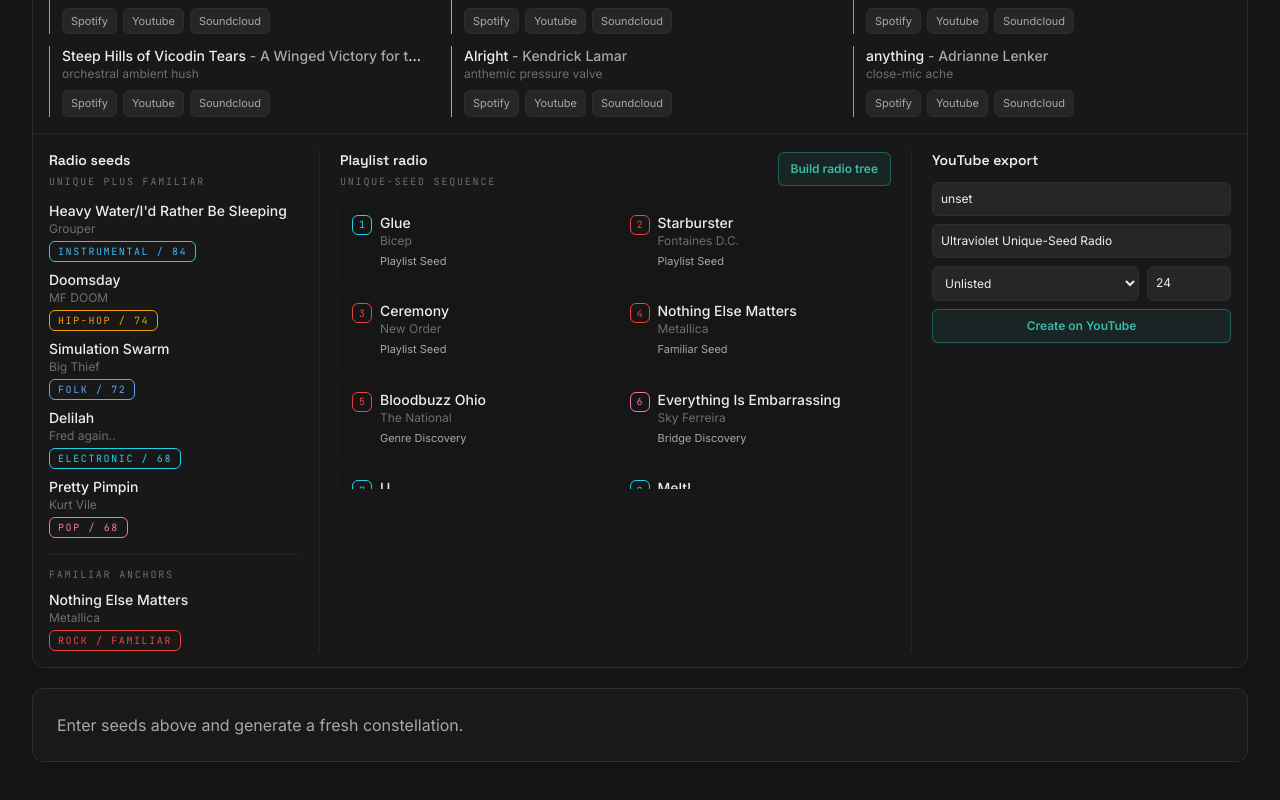
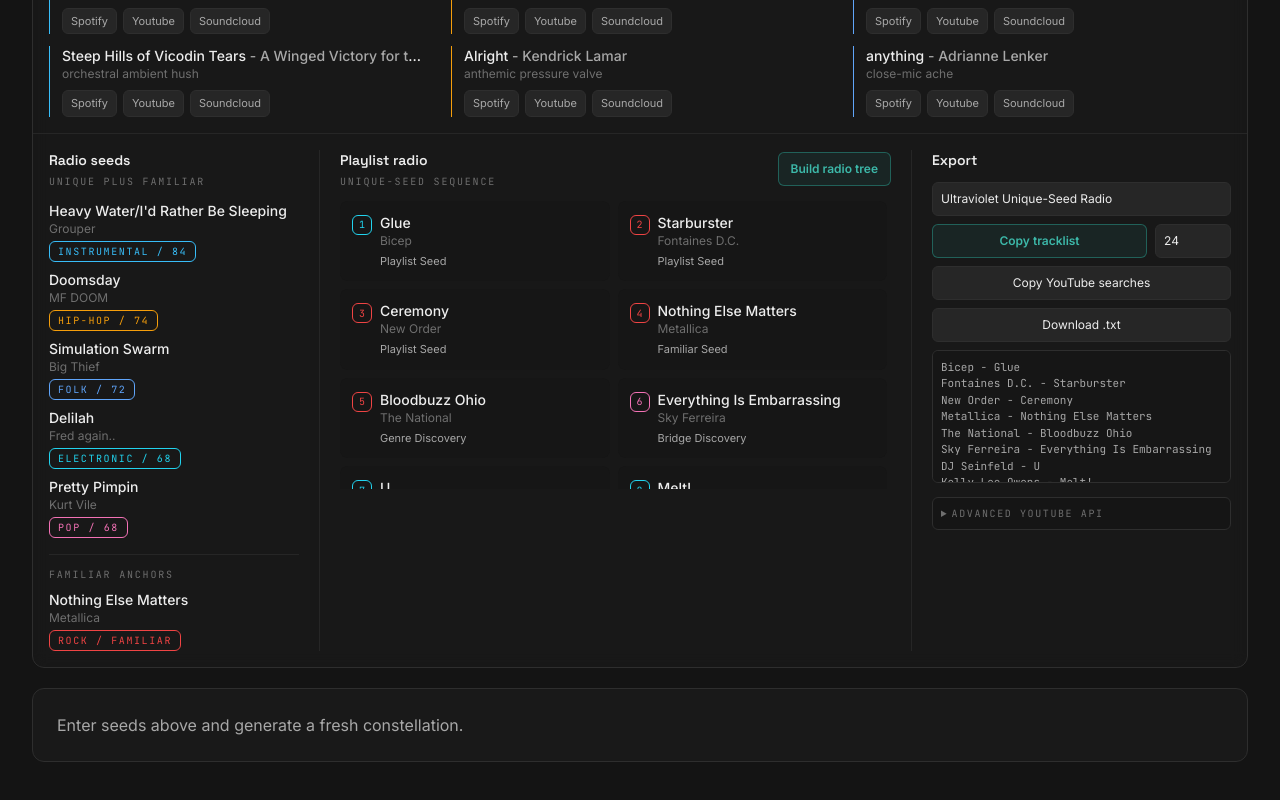
Before and after one commit to uhchi-actual/ultraviolet, a Next.js app in the folder frontend/: page /tree in a window 1280 px wide. Shown: the part 1069-1869 px from the top of the page. Built offline with nearby package versions, Linux system fonts and the light colour scheme; no server answers.

Commit message:
Make radio export self contained

```diff
--- a/frontend/src/components/tree/StreamingSourcesPanel.tsx
+++ b/frontend/src/components/tree/StreamingSourcesPanel.tsx
@@ -1,6 +1,6 @@
 "use client";
 
-import { useEffect, useMemo, useState } from "react";
+import { useEffect, useMemo, useRef, useState } from "react";
 
 import { motifForGenre } from "@/lib/genreMotifs";
 import { buildPlaylistRadio, radioToSeedText } from "@/lib/playlistRadio";
@@ -84,9 +84,12 @@
   const [youtubeTitle, setYouTubeTitle] = useState("Ultraviolet Unique-Seed Radio");
   const [youtubePrivacy, setYouTubePrivacy] = useState<"private" | "unlisted" | "public">("unlisted");
   const [youtubeLimit, setYouTubeLimit] = useState(24);
+  const [exportPreviewText, setExportPreviewText] = useState<string | null>(null);
+  const [exportStatus, setExportStatus] = useState<string | null>(null);
   const [youtubeStatus, setYouTubeStatus] = useState<string | null>(null);
   const [youtubeResult, setYouTubeResult] = useState<YouTubeExportResult | null>(null);
   const [youtubeLoading, setYouTubeLoading] = useState(false);
+  const exportTextAreaRef = useRef<HTMLTextAreaElement | null>(null);
 
   useEffect(() => {
     const id = configuredSpotifyClientId();
@@ -111,8 +114,26 @@
   const analysis = useMemo(() => analyzeStreamingTracks(tracks), [tracks]);
   const radio = useMemo(() => buildPlaylistRadio(tracks), [tracks]);
   const radioSeedText = useMemo(() => radioToSeedText(radio, 50), [radio]);
+  const exportTracks = useMemo(() => radio.tracks.slice(0, youtubeLimit), [radio.tracks, youtubeLimit]);
+  const exportListText = useMemo(
+    () => exportTracks.map((track) => `${track.artist} - ${track.title}`).join("\n"),
+    [exportTracks],
+  );
+  const youtubeSearchText = useMemo(
+    () =>
+      exportTracks
+        .map((track, index) => `${index + 1}. ${track.artist} - ${track.title}\n${providerSearchUrl(track, "youtube")}`)
+        .join("\n\n"),
+    [exportTracks],
+  );
+  const exportVisibleText = exportPreviewText ?? exportListText;
   const spotifySetupUri = useMemo(() => loopbackRedirectUri(redirectUri), [redirectUri]);
   const localhostRedirect = useMemo(() => isLocalhostRedirect(redirectUri), [redirectUri]);
+
+  useEffect(() => {
+    setExportPreviewText(null);
+    setExportStatus(null);
+  }, [exportListText]);
 
   async function connectSpotify() {
     if (!clientId.trim()) {
@@ -189,12 +210,61 @@
     await loadPlaylist(playlistId, access);
   }
 
+  function selectExportText(value: string, statusMessage: string) {
+    setExportPreviewText(value);
+    window.setTimeout(() => {
+      exportTextAreaRef.current?.focus();
+      exportTextAreaRef.current?.select();
+    }, 0);
+    setExportStatus(statusMessage);
+  }
+
+  async function copyExportText(value: string, successMessage: string, fallbackMessage: string) {
+    if (!value) {
+      setExportStatus("Generate a radio sequence first");
+      return;
+    }
+    setExportPreviewText(value);
+    try {
+      await navigator.clipboard.writeText(value);
+      setExportStatus(successMessage);
+      return;
+    } catch {
+      const textarea = document.createElement("textarea");
+      textarea.value = value;
+      textarea.setAttribute("readonly", "true");
+      textarea.style.position = "fixed";
+      textarea.style.left = "-9999px";
+      textarea.style.top = "0";
+      document.body.appendChild(textarea);
+      textarea.select();
+      const copied = document.execCommand("copy");
+      document.body.removeChild(textarea);
+      if (copied) setExportStatus(successMessage);
+      else selectExportText(value, fallbackMessage);
+    }
+  }
+
+  function downloadExportText() {
+    if (!exportListText) {
+      setExportStatus("Generate a radio sequence first");
+      return;
+    }
+    const blob = new Blob([exportListText], { type: "text/plain;charset=utf-8" });
+    const url = URL.createObjectURL(blob);
+    const link = document.createElement("a");
+    link.href = url;
+    link.download = `${youtubeTitle.trim() || "ultraviolet-radio"}.txt`;
+    link.click();
+    URL.revokeObjectURL(url);
+    setExportStatus("Tracklist downloaded");
+  }
+
   async function createYouTubePlaylist() {
     if (!youtubeClientId.trim()) {
       setYouTubeStatus("Add a YouTube Client ID");
       return;
     }
-    const exportTracks = radio.tracks.slice(0, youtubeLimit);
     if (!exportTracks.length) {
       setYouTubeStatus("Generate a radio sequence first");
       return;
@@ -513,30 +583,22 @@
           </div>
 
           <div className="min-w-0 xl:border-l xl:border-uv-border/70 xl:pl-5">
-            <h3 className="font-display text-sm font-semibold text-uv-text-primary">YouTube export</h3>
+            <h3 className="font-display text-sm font-semibold text-uv-text-primary">Export</h3>
             <div className="mt-3 space-y-2">
-              <input
-                value={youtubeClientId}
-                onChange={(e) => setYouTubeClientId(e.target.value)}
-                onFocus={preloadYouTubeIdentity}
-                placeholder="YouTube OAuth Client ID"
-                className="w-full rounded-md border border-uv-border bg-uv-bg-elevated px-2 py-2 text-xs text-uv-text-primary placeholder:text-uv-text-muted"
-              />
               <input
                 value={youtubeTitle}
                 onChange={(e) => setYouTubeTitle(e.target.value)}
-                className="w-full rounded-md border border-uv-border bg-uv-bg-elevated px-2 py-2 text-xs text-uv-text-primary"
+                placeholder="Mix title"
+                className="w-full rounded-md border border-uv-border bg-uv-bg-elevated px-2 py-2 text-xs text-uv-text-primary placeholder:text-uv-text-muted"
               />
-              <div className="grid grid-cols-[1fr_84px] gap-2">
-                <select
-                  value={youtubePrivacy}
-                  onChange={(e) => setYouTubePrivacy(e.target.value as "private" | "unlisted" | "public")}
-                  className="rounded-md border border-uv-border bg-uv-bg-elevated px-2 py-2 text-xs text-uv-text-primary"
+              <div className="grid grid-cols-[1fr_76px] gap-2">
+                <button
+                  type="button"
+                  onClick={() => copyExportText(exportListText, "Tracklist copied", "Tracklist selected")}
+                  className="rounded-md border border-uhchi-secondary/50 bg-uhchi-secondary/10 px-3 py-2 text-xs font-semibold text-uhchi-teal-bright transition hover:bg-uhchi-secondary/20"
                 >
-                  <option value="private">Private</option>
-                  <option value="unlisted">Unlisted</option>
-                  <option value="public">Public</option>
-                </select>
+                  Copy tracklist
+                </button>
                 <input
                   type="number"
                   min={8}
@@ -546,11 +608,57 @@
                   className="rounded-md border border-uv-border bg-uv-bg-elevated px-2 py-2 text-xs text-uv-text-primary"
                 />
               </div>
+              <div className="grid gap-2 sm:grid-cols-2 xl:grid-cols-1">
+                <button
+                  type="button"
+                  onClick={() => copyExportText(youtubeSearchText, "YouTube searches copied", "YouTube searches selected")}
+                  className="rounded-md border border-uv-border bg-uv-bg-elevated px-3 py-2 text-xs text-uv-text-primary transition hover:border-uv-purple-bright"
+                >
+                  Copy YouTube searches
+                </button>
+                <button
+                  type="button"
+                  onClick={downloadExportText}
+                  className="rounded-md border border-uv-border bg-uv-bg-elevated px-3 py-2 text-xs text-uv-text-primary transition hover:border-uv-purple-bright"
+                >
+                  Download .txt
+                </button>
+              </div>
+              {exportStatus ? <p className="text-xs text-uv-text-secondary">{exportStatus}</p> : null}
+              <textarea
+                ref={exportTextAreaRef}
+                value={exportVisibleText}
+                readOnly
+                rows={7}
+                aria-label="Generated radio tracklist"
+                className="w-full resize-none rounded-md border border-uv-border bg-uv-bg-primary/45 px-2 py-2 font-mono text-[11px] text-uv-text-secondary"
+              />
+              <details className="rounded-md border border-uv-border bg-uv-bg-primary/35 p-2">
+                <summary className="cursor-pointer font-mono text-[10px] uppercase tracking-[0.16em] text-uv-text-muted">
+                  Advanced YouTube API
+                </summary>
+                <div className="mt-3 space-y-2">
+                  <input
+                    value={youtubeClientId}
+                    onChange={(e) => setYouTubeClientId(e.target.value)}
+                    onFocus={preloadYouTubeIdentity}
+                    placeholder="YouTube OAuth Client ID"
+                    className="w-full rounded-md border border-uv-border bg-uv-bg-elevated px-2 py-2 text-xs text-uv-text-primary placeholder:text-uv-text-muted"
+                  />
+                  <select
+                    value={youtubePrivacy}
+                    onChange={(e) => setYouTubePrivacy(e.target.value as "private" | "unlisted" | "public")}
+                    className="w-full rounded-md border border-uv-border bg-uv-bg-elevated px-2 py-2 text-xs text-uv-text-primary"
+                  >
+                    <option value="private">Private</option>
+                    <option value="unlisted">Unlisted</option>
+                    <option value="public">Public</option>
+                  </select>
                   <button
                     type="button"
                     onClick={createYouTubePlaylist}
                     disabled={youtubeLoading}
-                className="w-full rounded-md border border-uhchi-secondary/50 bg-uhchi-secondary/10 px-3 py-2 text-xs font-semibold text-uhchi-teal-bright transition hover:bg-uhchi-secondary/20 disabled:opacity-50"
+                    className="w-full rounded-md border border-uv-border bg-uv-bg-elevated px-3 py-2 text-xs text-uv-text-primary transition hover:border-uv-purple-bright disabled:opacity-50"
                   >
                     {youtubeLoading ? "Creating..." : "Create on YouTube"}
                   </button>
@@ -566,6 +674,8 @@
                     </a>
                   ) : null}
                 </div>
+              </details>
+            </div>
           </div>
         </div>
       ) : null}
```
Also changed, not shown: 2 other files (tests, documents, lock files or other folders). Lines whose indentation alone changed are shown as unchanged.
